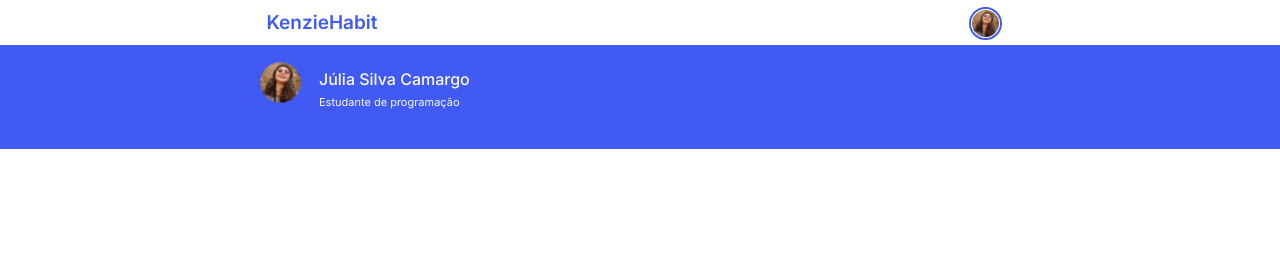
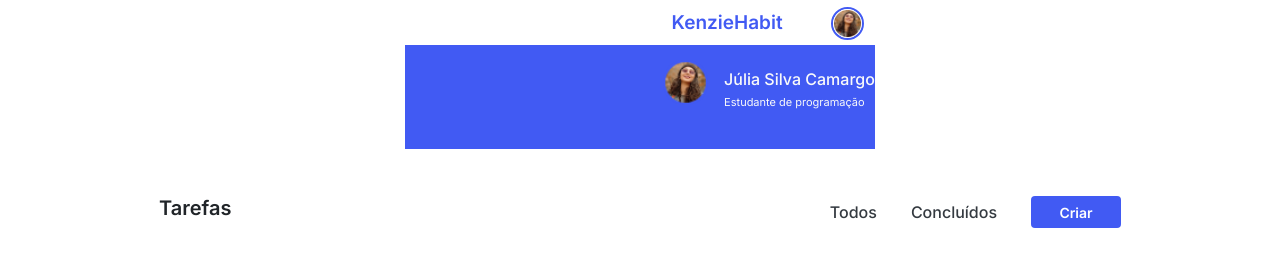
Before and after one commit to yancarlodev/kenzie-habit, a plain HTML site: page src/pages/homepage.html in a window 1280 px wide. Drawn offline with Linux system fonts and the light colour scheme.

Commit message:
feature/createSessionFilter

```diff
--- a/src/pages/homepage.html
+++ b/src/pages/homepage.html
@@ -44,5 +44,22 @@
                 </div>
             </div>
         </header>
+
+        <main class="main__container">
+            <section class="section__container">
+                <div class="section__filter--infos">
+                    <div class="section__filter-title title-4">
+                        <span>Tarefas</span>
+                    </div>
+
+                    <ul class="section__filter--options">
+                        <li class="text-2--500">Todos</li>
+                        <li class="text-2--500">Concluídos</li>
+                        <li><button class="section__filter--button">Criar</button></li>
+                    </ul>
+                </div>
+            </section>
+        </main>
+
     </body>
 </html>
--- a/src/style/components.css
+++ b/src/style/components.css
@@ -70,6 +70,7 @@
 
 .text-2--500 {
     font-weight: 500;
+    color: var(--grey-2);
 }
 
 .text-3 {
--- a/src/style/style.css
+++ b/src/style/style.css
@@ -114,6 +114,35 @@ figure {
     margin-top: 10px;
 }
 
+.section__filter--infos {
+    display: flex;
+    flex-direction: column;
+    justify-content: space-between;
+    margin-top: 34px;
+    gap: 34px 0;
+    padding: 13px;
+}
+
+.section__filter--options {
+    display: flex;
+    align-items: center;
+    gap: 34px;
+}
+
+.section__filter--button {
+    width: 90px;
+    height: 32px;
+    border: none;
+    text-align: center;
+    background-color: var(--primary-1);
+    border-radius: 4px;
+    padding: 12px, 28px, 12px, 28px;
+    gap: 10px;
+    font-size: 14px;
+    font-weight: 600;
+    color: #FFFFFF;
+}
+
 
 @media (min-width: 600px) {
     .wrapper__header--img {
@@ -140,9 +169,28 @@ figure {
         margin-top: 20px;
     }
 
+    .section__container {
+        display: flex;
+        flex-direction: column;
+        align-items: center;
+        width: 100%;
+    }
+
+    .section__filter--infos{
+        width: 100%;
+        max-width: 988px;
+        flex-direction: row;
+    }
+
 }
 
 @media (min-width: 900px) {
+    body {
+        display: flex;
+        flex-direction: column;
+        align-items: center;
+    }
+
     .wrapper__header--img {
         margin-left: 67%;
     }
@@ -166,16 +214,24 @@ figure {
     .wrapper__sub-header--username p{
         margin-top: 20px;
     }
-    .container_main{
+
+    .main__container {
+        width: 80%;
+        max-width: 988px;
+    }
+
+    .container_main {
         width: 100%;
         height: 100%;
         border-radius: 0%;
     }
+
     .segundo-column_content,
-  .segundo_colunm-form{
+    .segundo_colunm-form {
         flex-direction: column;
         justify-content: space-around;
     }
+
     .first_colunm-info,
     .segundo_colunm-form {
         width: 100%;
```
Lines whose indentation alone changed are shown as unchanged.
